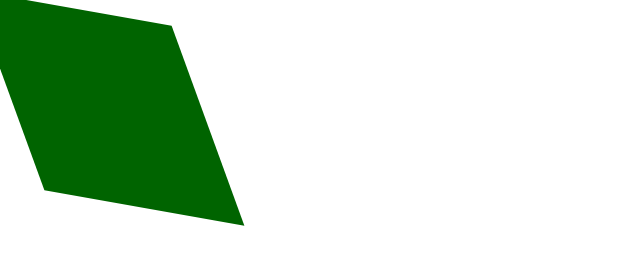
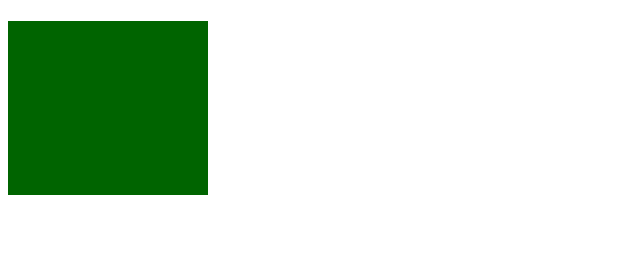
Before and after one commit to eduardoreoli/keyframes-testes, a plain HTML site: page index.html in a window 1280 px wide. Shown: the whole page, without its empty margins (0-640 px from the left). Drawn offline with Linux system fonts and the light colour scheme.

Commit message:
Método rotateX()
Gira um elemento em torno de seu eixo X em um determinado grau.

```diff
--- a/_css/main.scss
+++ b/_css/main.scss
@@ -2,5 +2,5 @@
     width: 200px;
     height: 200px;
     background-color: darkgreen;
-    transform: skew(20deg, 10deg);
+    transform: rotateX(150deg);
 }
```
Also changed, not shown: _css/main.css, 1 other file.
